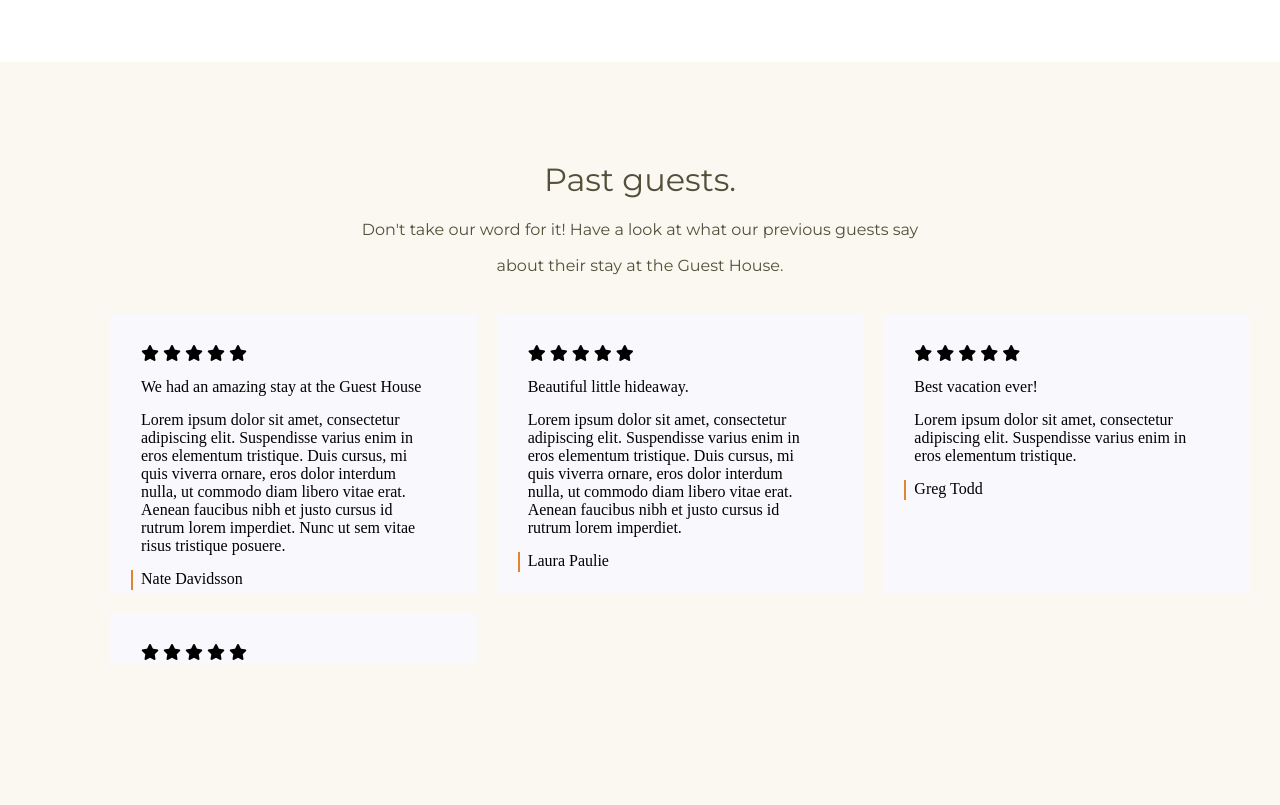
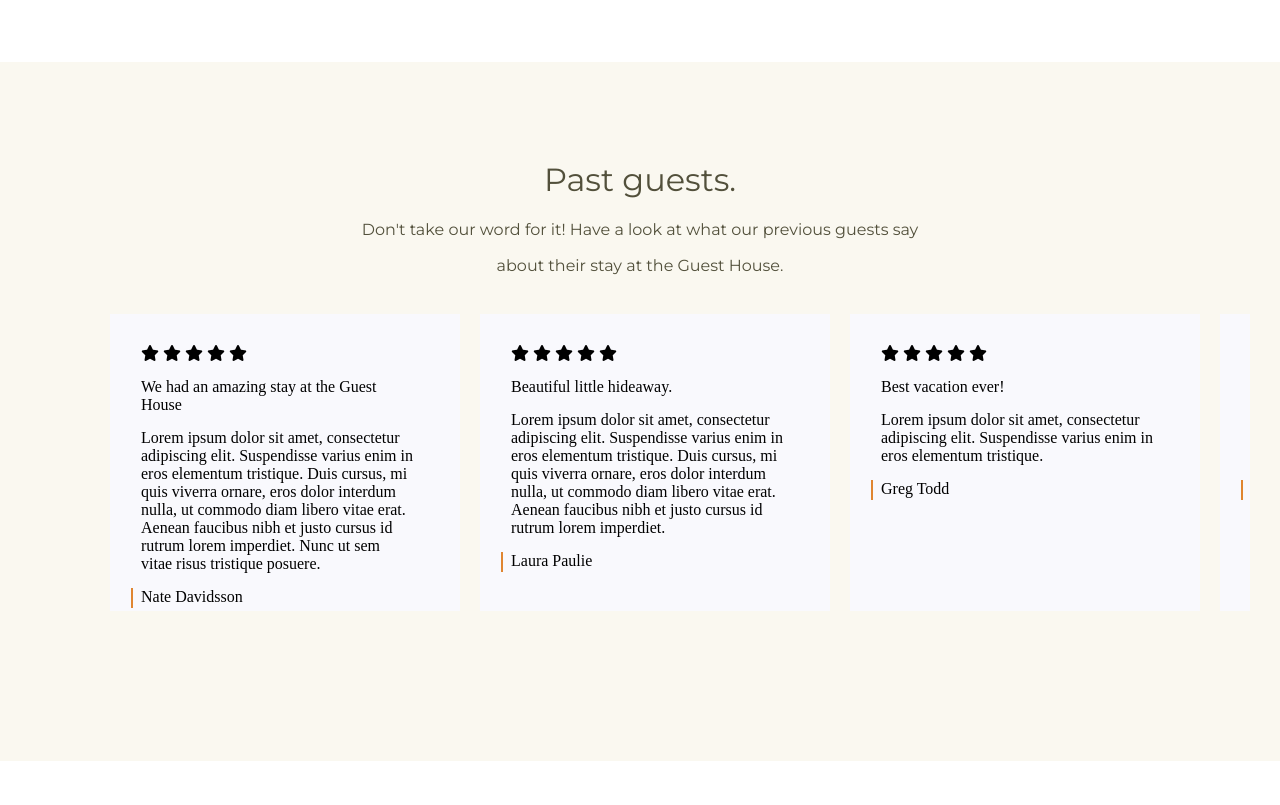
Before and after one commit to NBhey/Pet-Project1-HTML-CSS, a plain HTML site: page index.html in a window 1280 px wide. Shown: the part 3670-4475 px from the top of the page. After the commit the page ends 4431 px from the top, so only its background shows below. Drawn offline with Linux system fonts and the light colour scheme.

Commit message:
correct css

```diff
--- a/style.css
+++ b/style.css
@@ -427,14 +427,16 @@ a {
 }
 .reviews-comment {
     max-width: 1220px;
-    height: 350px;
-    display: grid;
-    grid-template-columns: auto auto auto;
+    max-height: 350px;
+    display: flex;
+    flex-wrap: nowrap;
+    justify-content: space-between;
     gap: 20px;
     padding-left: 80px;
-    overflow-y: scroll;
+    overflow: hidden;
 }
 .reviews-comment__1 {
+    min-width: 350px;
     padding-top: 31px;
     padding-bottom: 5px;
     padding-left: 31px;
```
Also changed, not shown: index.html (+1 -0 lines).
